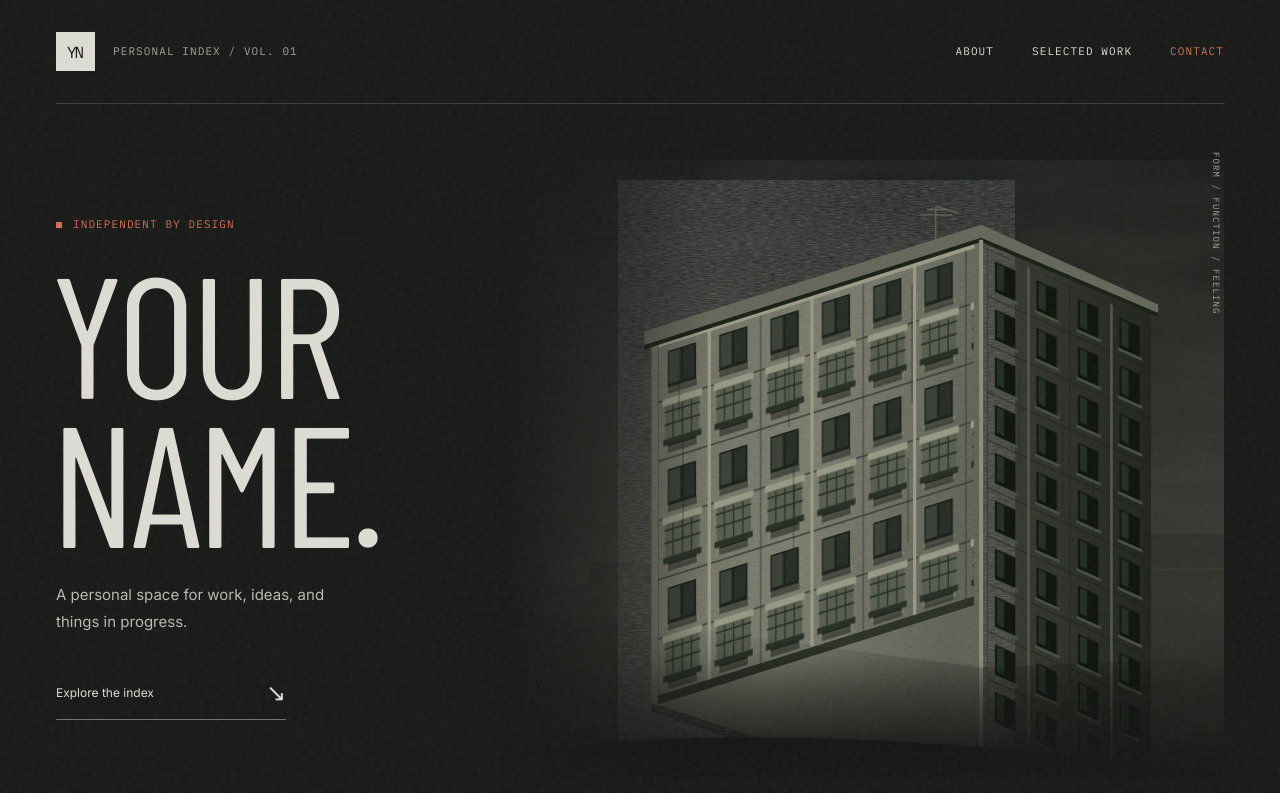
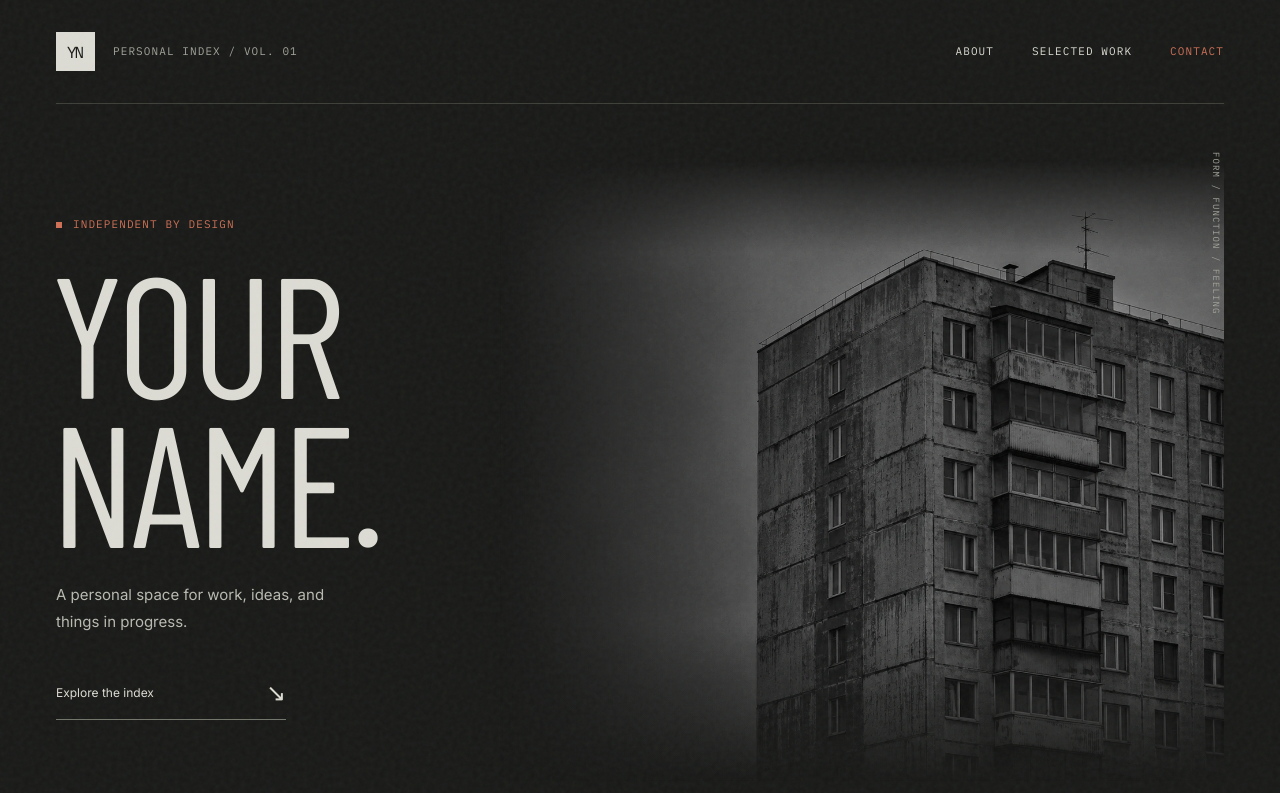
Before and after one commit to gitlost808/industrial-homepage, a website built with Vite: page index.html in a window 1280 px wide. Shown: the top 793 px of the page. Built offline with nearby package versions, Linux system fonts and the light colour scheme.

Commit message:
Replace warped building illustration with atmospheric concrete image

```diff
--- a/content.yaml
+++ b/content.yaml
@@ -20,7 +20,7 @@ hero:
   action: Explore the index
   note: A work in progress. Always.
   artworkLabel: Concrete study / No. 001
-  artworkDescription: An original monochrome illustration of a weathered concrete apartment block under a dark sky.
+  artworkDescription: A monochrome photographic study of a weathered concrete apartment block under an overcast sky.
   sideLabel: Form / Function / Feeling
 about:
   label: The person behind the work
--- a/index.html
+++ b/index.html
@@ -23,7 +23,7 @@
           <a class="explore" href="#projects"><span></span><span aria-hidden="true">↘</span></a>
         </div>
         <figure class="architecture">
-          <img src="/concrete.svg" alt="" width="1100" height="1000" fetchpriority="high" />
+          <img src="/concrete.webp" alt="" width="1254" height="1254" fetchpriority="high" />
           <figcaption><span></span><span aria-hidden="true">[ 01 — 03 ]</span></figcaption>
         </figure>
         <span class="side-label" aria-hidden="true"></span>
--- a/src/style.css
+++ b/src/style.css
@@ -241,15 +241,15 @@ img {
   content:'';
   position:absolute;
   inset:0;
-  background:linear-gradient(90deg,var(--bg),transparent 29%),linear-gradient(0deg,var(--bg),transparent 20%)
+  background:linear-gradient(90deg,var(--bg),transparent 35%),linear-gradient(0deg,var(--bg),transparent 25%),linear-gradient(180deg,var(--bg),transparent 15%)
 }
 
 .architecture img {
   width:100%;
   height:100%;
   object-fit:cover;
-  object-position:58% center;
-  filter:contrast(1.1)
+  object-position:65% center;
+  filter:contrast(1.08) brightness(.8)
 }
 
 figcaption {
```
Also changed, not shown: README.md, public/concrete.svg (deleted), public/concrete.webp (added).
